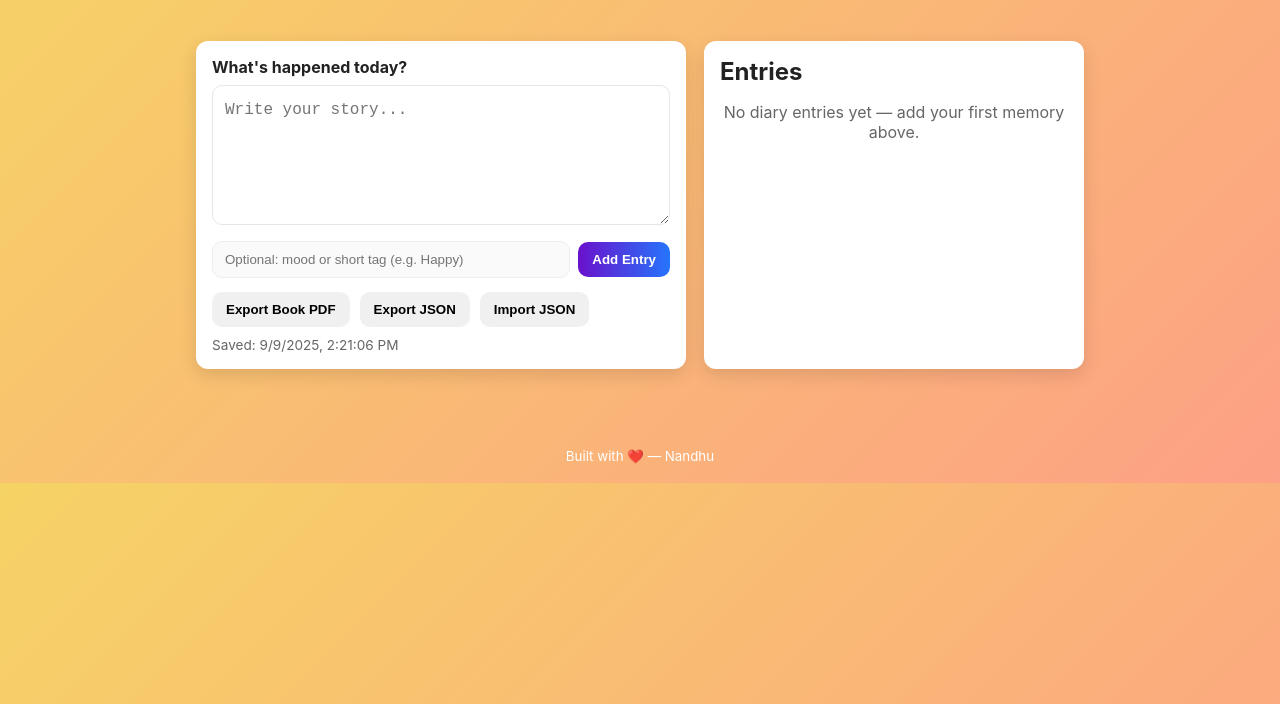
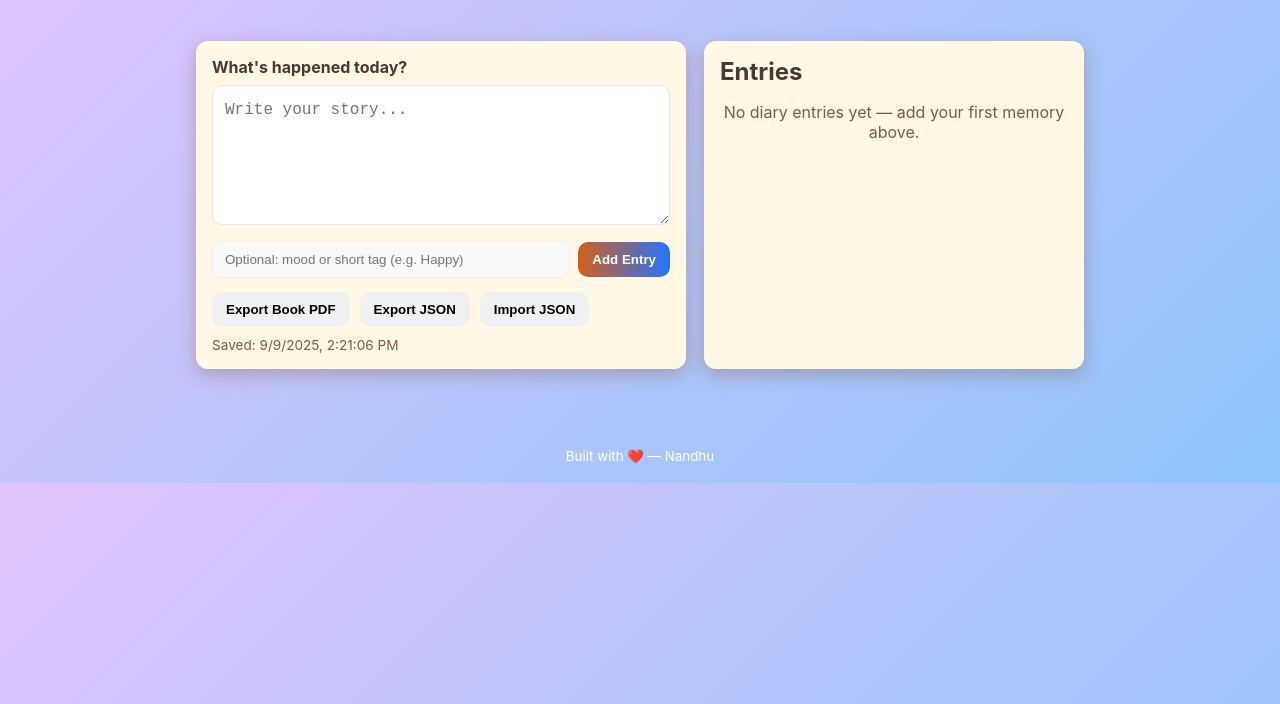
Before and after one commit to cuber-dev/Dairy, a plain HTML site: page index.html in a window 1280 px wide. Shown: the part 96-800 px from the top of the page. Drawn offline with nearby package versions, Linux system fonts and the light colour scheme.

Commit message:
update style.css

```diff
--- a/style.css
+++ b/style.css
@@ -1,11 +1,11 @@
-:root{
-  --bg: linear-gradient(135deg,#f6d365 0%, #fda085 100%);
-  --card:#fff;
-  --text:#222;
-  --muted:#666;
-  --primary:#6a11cb;
-  --radius:12px;
-  --shadow: 0 6px 18px rgba(0,0,0,0.12);
+:root {
+  --bg: linear-gradient(135deg, #e0c3fc 0%, #8ec5fc 100%);
+  --card: #fff8e7;
+  --text: #4b3832;
+  --muted: #7d5a50;
+  --primary: #d2601a;
+  --radius: 12px;
+  --shadow: 0 6px 18px rgba(139, 69, 19, 0.3);
 }
 
 *{box-sizing:border-box}
```
